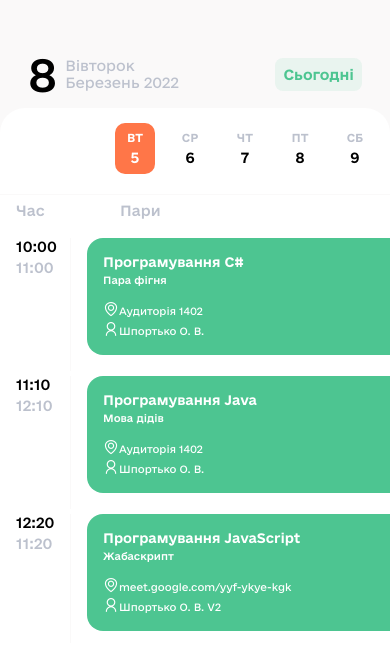
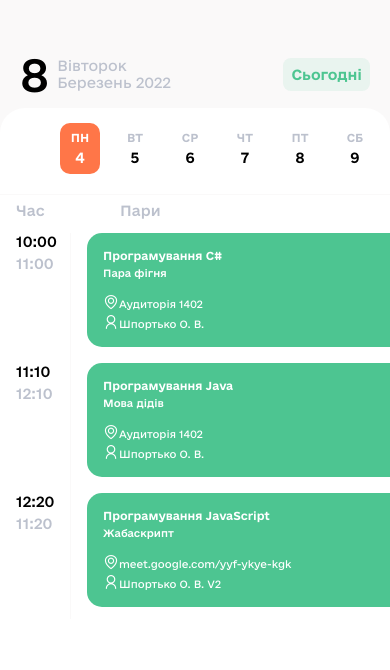
Before and after one commit to xDavidos/megu-schedule-app, a React Native app: screen / in a window 390 px wide. Shown: the top 670 px of the page. Built offline with nearby package versions, Linux system fonts and the light colour scheme.

Commit message:
update and clear styles

```diff
--- a/App.tsx
+++ b/App.tsx
@@ -2,14 +2,13 @@ import './config/firebase';
 import { StatusBar } from 'expo-status-bar';
 import { useFonts } from 'expo-font';
 import React, { useState } from 'react';
-import { StyleSheet, Text, View } from 'react-native';
+import { StyleSheet, Text, View, TouchableOpacity } from 'react-native';
 import Moment from 'react-moment';
 import 'moment/locale/uk';
 import DateSlider from './components/date_slider';
 import LessonList from './components/lesson_list'
 import AppLoading from 'expo-app-loading';
 import Lessons from './components/data.json'
-import { ScrollView } from 'react-native-gesture-handler';
 import theme from './assets/themes';
 
 export default function App() {
@@ -33,12 +32,12 @@ export default function App() {
           <Moment element={Text} style={styles.today_day_week} format='dddd'></Moment>
           <Moment element={Text} style={styles.today_month_year} format='MMMM YYYY'></Moment>
         </View>
-        <View style={styles.today_button_conteiner}>
+        <TouchableOpacity style={styles.today_button_conteiner} onPress={() => { setIndex(7) }}>
           <Text style={styles.today_button_text}>Сьогодні</Text>
-        </View>
+        </TouchableOpacity>
       </View>
       <View style={styles.date_lesson_conteiner}>
-        <DateSlider data={Lessons}  index={index} setIndex={setIndex} />
+        <DateSlider data={Lessons} index={index} setIndex={setIndex} />
         <LessonList data={Lessons} index={index} setIndex={setIndex} />
       </View>
     </View>
@@ -52,7 +51,7 @@ const styles = StyleSheet.create({
     height: '100%'
   },
   today: {
-    paddingLeft: 28,
+    paddingHorizontal: 20,
     paddingBottom: 20,
     flexDirection: 'row',
     height: '11%',
@@ -82,7 +81,6 @@ const styles = StyleSheet.create({
     flex: 1,
     alignItems: 'flex-end',
     justifyContent: 'center',
-    paddingRight: 28,
   },
   today_button_text: {
     ...theme.textVariants.h1,
--- a/components/data.json
+++ b/components/data.json
@@ -1,7 +1,7 @@
 {
   "days": [
     {
-      "date": "2022-03-21T21:00:00.000Z",
+      "date": "2022-03-20T22:00:00.000Z",
       "lessons": [
         {
           "description": "А пари вообще нормальні будуть",
@@ -83,7 +83,89 @@
       ]
     },
     {
-      "date": "2022-03-22T21:00:00.000Z",
+      "date": "2022-03-21T22:00:00.000Z",
+      "lessons": [
+        {
+          "description": "А пари вообще нормальні будуть",
+          "endtime": "11:00",
+          "id": 0,
+          "isOnline": false,
+          "location": "Аудиторія 1402",
+          "name": "Програмування C#",
+          "starttime": "10:00",
+          "teacher": "Шпортько О. В.",
+          "type": 0
+        },
+        {
+          "description": "Мова дідів",
+          "endtime": "12:10",
+          "id": 1,
+          "isOnline": false,
+          "location": "Аудиторія 1402",
+          "name": "Програмування Java",
+          "starttime": "11:10",
+          "teacher": "Шпортько О. В.",
+          "type": 1
+        },
+        {
+          "description": "Жабаскрипт",
+          "endtime": "11:20",
+          "id": 2,
+          "isOnline": true,
+          "location": "meet.google.com/yyf-ykye-kgk",
+          "name": "Програмування JavaScript",
+          "starttime": "12:20",
+          "teacher": "Шпортько О. В. V2",
+          "type": 0
+        },
+        {
+          "description": "Жабаскрипт",
+          "endtime": "11:20",
+          "id": 3,
+          "isOnline": true,
+          "location": "meet.google.com/yyf-ykye-kgk",
+          "name": "Програмування JavaScript",
+          "starttime": "12:20",
+          "teacher": "Шпортько О. В. V2",
+          "type": 0
+        },
+        {
+          "description": "Жабаскрипт",
+          "endtime": "11:20",
+          "id": 4,
+          "isOnline": true,
+          "location": "meet.google.com/yyf-ykye-kgk",
+          "name": "Програмування JavaScript",
+          "starttime": "12:20",
+          "teacher": "Шпортько О. В. V2",
+          "type": 0
+        },
+        {
+          "description": "Жабаскрипт",
+          "endtime": "11:20",
+          "id": 5,
+          "isOnline": true,
+          "location": "meet.google.com/yyf-ykye-kgk",
+          "name": "Програмування JavaScript",
+          "starttime": "12:20",
+          "teacher": "Шпортько О. В. V2",
+          "type": 0
+        },
+        {
+          "description": "Жабаскрипт",
+          "endtime": "11:20",
+          "id": 6,
+          "isOnline": true,
+          "location": "meet.google.com/yyf-ykye-kgk",
+          "name": "Програмування JavaScript",
+          "starttime": "12:20",
+          "teacher": "Шпортько О. В. V2",
+          "type": 0
+        }
+      ]
+    },
+    {
+      "date": "2022-03-22T22:00:00.000Z",
       "lessons": [
         {
           "description": "Пара фігня",
@@ -132,7 +214,7 @@
       ]
     },
     {
-      "date": "2022-03-23T21:00:00.000Z",
+      "date": "2022-03-23T22:00:00.000Z",
       "lessons": [
         {
           "description": "Пара фігня",
@@ -170,7 +252,7 @@
       ]
     },
     {
-      "date": "2022-03-24T21:00:00.000Z",
+      "date": "2022-03-24T22:00:00.000Z",
       "lessons": [
         {
           "description": "Пара фігня",
@@ -208,7 +290,7 @@
       ]
     },
     {
-      "date": "2022-03-25T21:00:00.000Z",
+      "date": "2022-03-25T22:00:00.000Z",
       "lessons": [
         {
           "description": "Пара фігня",
@@ -246,7 +328,7 @@
       ]
     },
     {
-      "date": "2022-03-26T21:00:00.000Z",
+      "date": "2022-03-26T22:00:00.000Z",
       "lessons": [
         {
           "description": "Пара фігня",
--- a/components/lesson_list.tsx
+++ b/components/lesson_list.tsx
@@ -3,7 +3,7 @@ import { StyleSheet, Text, View, FlatList, Dimensions, ScrollView } from 'react-
 import AntDesign from '@expo/vector-icons/AntDesign';
 import theme from '../assets/themes';
 
-const { width, height } = Dimensions.get('screen');
+const { width } = Dimensions.get('screen');
 
 const LessonList = ({ data, index, setIndex }) => {
   const lessonsRef = React.useRef<FlatList>();
@@ -56,8 +56,8 @@ const Lesson = ({ item }) => {
   return (
     <View style={styles.lessons}>
       <View style={styles.lesson_time}>
-        <Text style={styles.lesson_time_list_text}>{item.starttime}</Text>
-        <Text style={styles.lesson_time_end_list_text}>{item.endtime}</Text>
+        <Text style={styles.lesson_time_start_text}>{item.starttime}</Text>
+        <Text style={styles.lesson_time_end_text}>{item.endtime}</Text>
       </View>
       <View style={styles.lesson_card}>
         <Text style={styles.lesson_card_name}>{item.name}</Text>
@@ -86,8 +86,8 @@ const styles = StyleSheet.create({
   },
   lessons_view_heder: {
     flexDirection: "row",
-    paddingTop: 7,
-    paddingBottom: 14,
+    marginTop: 7,
+    marginBottom: 14,
   },
   lessons_view_heder_text1: {
     ...theme.textVariants.body2,
@@ -102,81 +102,48 @@ const styles = StyleSheet.create({
   lessons: {
     flexDirection: "row",
     paddingHorizontal: theme.spacing.m,
-    paddingTop: 5,
     width: width,
-    //height: '100%'
-  },
-  lesson_time_text: {
-    fontFamily: "eUkraineBold",
-    fontSize: 9,
-    paddingRight: 30,
-    color: "#BCC1CD",
   },
   lesson_time: {
-    flexDirection: "column",
     minWidth: 55,
-    paddingRight: 9,
     borderRightWidth: 1,
     borderRightColor: "#FAF9F9",
   },
-  lessons_text: {
-    fontFamily: "eUkraineBold",
-    fontSize: 9,
-    color: "#BCC1CD",
+  lesson_time_start_text: {
+    ...theme.textVariants.body2,
+    color: theme.colors.black,
+    marginBottom: 5,
   },
-  lesson_time_list: {
-    flexDirection: "column",
-    paddingTop: 14,
-  },
-  lesson_time_list_text: {
-    fontFamily: "eUkraineMedium",
-    paddingBottom: 4,
-    fontSize: 14,
-  },
-  lesson_time_end_list_text: {
-    fontFamily: "eUkraineMedium",
-    fontSize: 14,
-    color: "#BCC1CD",
+  lesson_time_end_text: {
+    ...theme.textVariants.body2,
+    color: theme.colors.gray,
   },
   lesson_card: {
-    flexDirection: "column",
-    marginLeft: 16,
-    backgroundColor: "#4DC591",
-    borderRadius: 16,
-    paddingTop: 16,
-    paddingLeft: 16,
-    paddingBottom: 17,
+    backgroundColor: theme.colors.green,
+    marginLeft: theme.spacing.m,
+    marginBottom: theme.spacing.m,
+    borderRadius: 15,
+    padding: theme.spacing.m,
     flex: 1,
-    marginBottom: 16,
   },
   lesson_card_name: {
-    fontFamily: "eUkraineBold",
-    fontSize: 13,
-    color: "#ffff",
+    ...theme.textVariants.h2,
+    color: theme.colors.white,
+    marginBottom: 5,
   },
   lesson_card_description: {
-    fontFamily: "eUkraineMedium",
-    fontSize: 10,
-    paddingTop: 4,
-    color: "#ffff",
-  },
-  lesson_card_locate_img: {
-    height: 16,
-    width: 16,
-    marginRight: 50,
-    tintColor: "#FFFFFF",
+    ...theme.textVariants.body3,
+    color: theme.colors.white,
+    marginBottom: 15
   },
   lesson_card_locate: {
-    fontFamily: "eUkraineRegular",
-    fontSize: 10,
-    paddingTop: 15,
-    color: "#ffff",
+    ...theme.textVariants.body5,
+    color: theme.colors.white,
+    marginBottom: 3,
   },
   lesson_card_teacher: {
-    fontFamily: "eUkraineRegular",
-    fontSize: 10,
-    paddingTop: 3,
-    color: "#ffff",
+    ...theme.textVariants.body5,
+    color: theme.colors.white,
   },
 });
 
```
